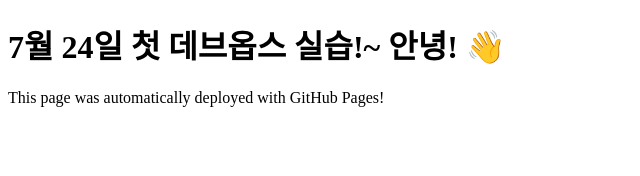
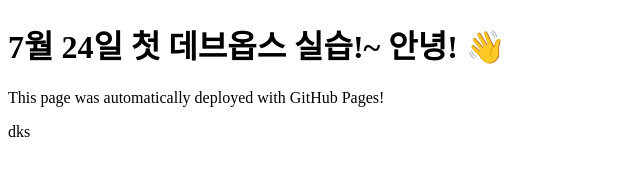
Before and after one commit to servernoe/practice-1, a plain HTML site: page index.html in a window 1280 px wide. Shown: the full height of the page, 0-640 px from the left. Drawn offline with Linux system fonts and the light colour scheme.

Commit message:
Update index.html

```diff
--- a/index.html
+++ b/index.html
@@ -9,3 +9,4 @@
     <p>This page was automatically deployed with GitHub Pages!</p>
   </body>
 </html>
+dks
```
